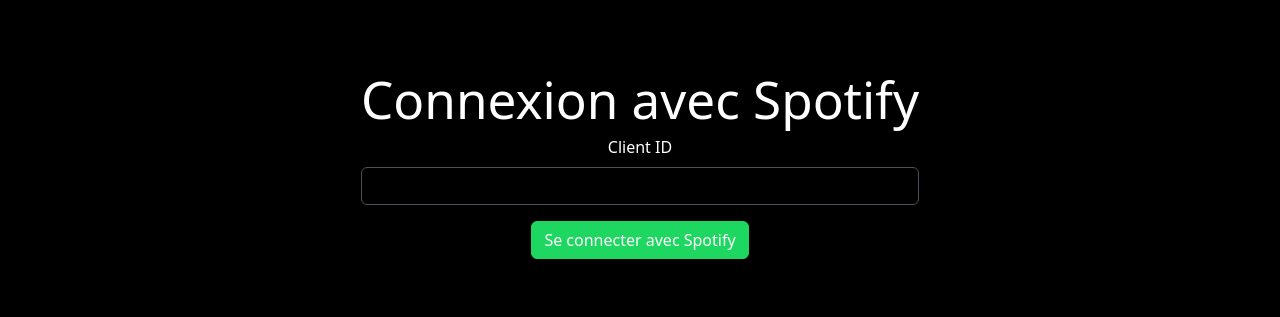
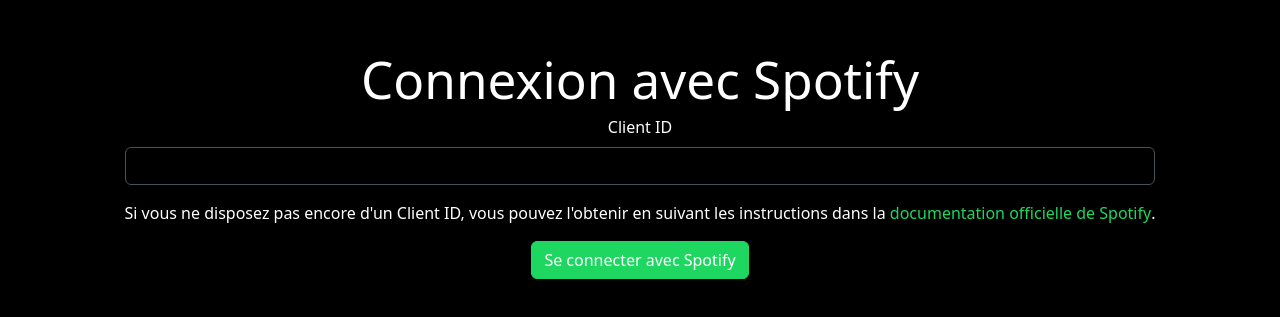
Before and after one commit to FlorentinHub/BetterSpotifyWrapped, a React (Vite) app: page / in a window 1280 px wide. Shown: the part 259-576 px from the top of the page. Built offline with nearby package versions, Linux system fonts and the light colour scheme.

Commit message:
Ajout link to documentation

```diff
--- a/src/components/Home.jsx
+++ b/src/components/Home.jsx
@@ -10,7 +10,6 @@ const Home = () => {
       redirectUri
     )}&scope=user-library-read%20playlist-read-private%20user-read-email%20user-top-read%20user-read-recently-played`;
   };
-
 
   const handleFormSubmit = (e) => {
     e.preventDefault();
@@ -40,6 +39,12 @@ const Home = () => {
             required
           />
         </div>
+
+        <p>
+          Si vous ne disposez pas encore d'un Client ID, vous pouvez l'obtenir en suivant les instructions
+          dans la <a href="https://developer.spotify.com/documentation/web-api/concepts/apps" target="_blank" rel="noopener noreferrer">documentation officielle de Spotify</a>.
+        </p>
+
         <button type="submit" className="btn btn-primary">
           Se connecter avec Spotify
         </button>
```
